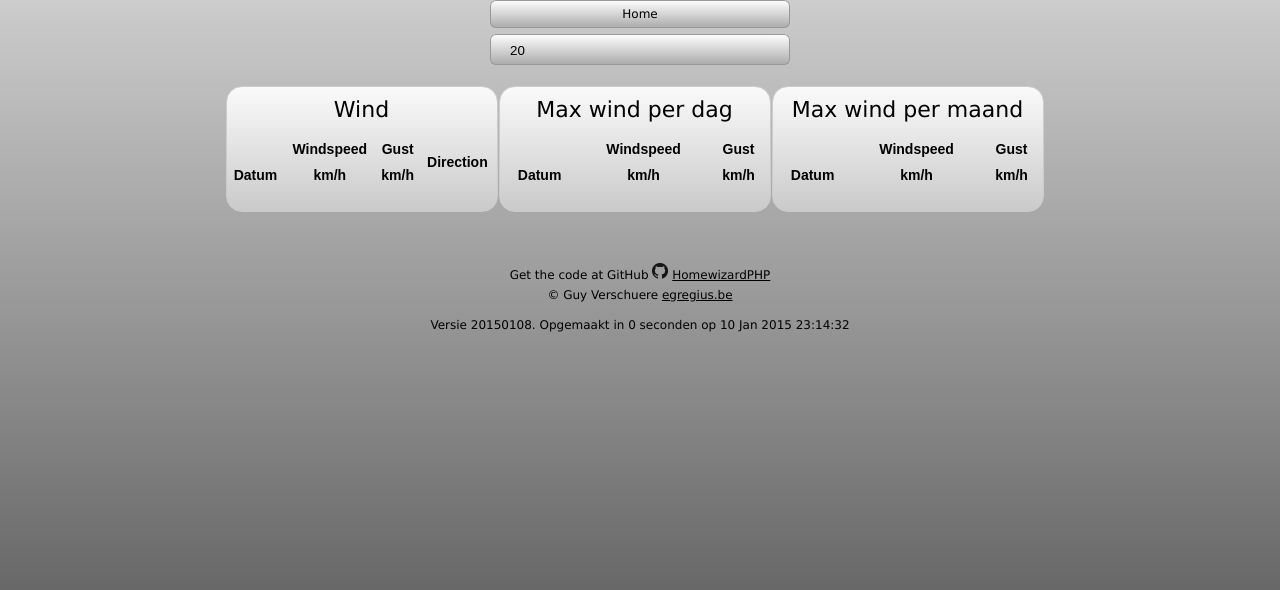
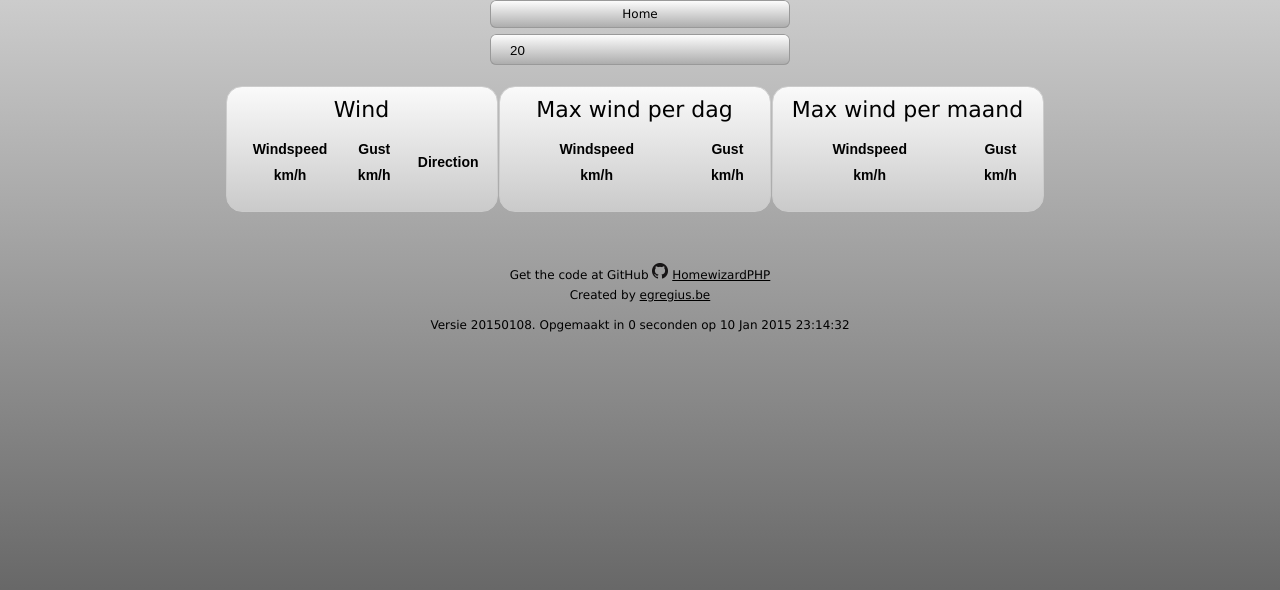
Before and after one commit to DavidVM1982/HomewizardPHP, a PHP site: page /wind.php in a window 1280 px wide. Shown: the top 590 px of the page. Run offline with PHP 8.4, Linux system fonts and the light colour scheme; data comes from the database, SQL or seed files in the repository; data that the repository does not hold is empty.

Commit message:
20150112

```diff
--- a/footer.php
+++ b/footer.php
@@ -3,7 +3,7 @@
 <br/>
 <!-- Please do not remove these lines -->
 Get the code at GitHub <a href="https://github.com/Egregius/HomewizardPHP" title="HomewizardPHP"><img src="images/GitHub.png" width="16" height="16"/></a> <a href="https://github.com/Egregius/HomewizardPHP" title="HomewizardPHP">HomewizardPHP</a> <br/><br/>
-&#169; Guy Verschuere <a href="http://egregius.be">egregius.be</a><br/><br/><br/>
+Created by <a href="http://egregius.be">egregius.be</a><br/><br/><br/>
 
 <?php
 $time = microtime();
--- a/wind.php
+++ b/wind.php
@@ -18,7 +18,7 @@ print '<option>20</option>
 <option>100000</option>
 </select>
 </form>
-<div class="isotope"><div class="item temprain"><h2>Wind</h2><table width="100%" align="center"><thead><tr><th valign="bottom">Datum</th><th>Windspeed<br/>km/h</th><th>Gust<br/>km/h</th><th>Direction</th></tr></thead><tbody>';
+<div class="isotope"><div class="item temprain"><h2>Wind</h2><table width="100%" align="center"><thead><tr><th></th><th>Windspeed<br/>km/h</th><th>Gust<br/>km/h</th><th>Direction</th></tr></thead><tbody>';
 while($row = $result->fetch_assoc()){
 	echo '<tr>
 	<td align="right" width="140px">'.date('d/m H:i', strtotime($row['timestamp'])).'</td>
@@ -31,7 +31,7 @@ $result->free();
 echo '</tbody></table></div>';
 $sql = "SELECT timestamp, max(wi) as maxwi, max(gu) maxgu FROM wind GROUP BY left(timestamp,10) ORDER BY timestamp DESC LIMIT 0,$limit";
 if(!$result = $db->query($sql)){ die('There was an error running the query [' . $db->error . ']');}
-echo '<div class="item temprain"><h2>Max wind per dag</h2><table width="100%" align="center"><thead><tr><th valign="bottom">Datum</th><th>Windspeed<br/>km/h</th><th>Gust<br/>km/h</th></tr></thead><tbody>';
+echo '<div class="item temprain"><h2>Max wind per dag</h2><table width="100%" align="center"><thead><tr><th></th><th>Windspeed<br/>km/h</th><th>Gust<br/>km/h</th></tr></thead><tbody>';
 while($row = $result->fetch_assoc()){
 	echo '<tr>
 	<td align="right">'.strftime("%a %e %b",strtotime($row['timestamp'])).'</td>
@@ -43,7 +43,7 @@ $result->free();
 echo '</tbody></table></div>';
 $sql = "SELECT timestamp, max(wi) as maxwi, max(gu) maxgu FROM wind GROUP BY left(timestamp,7) ORDER BY timestamp DESC LIMIT 0,$limit";
 if(!$result = $db->query($sql)){ die('There was an error running the query [' . $db->error . ']');}
-echo '<div class="item temprain"><h2>Max wind per maand</h2><table width="100%" align="center"><thead><tr><th valign="bottom">Datum</th><th>Windspeed<br/>km/h</th><th>Gust<br/>km/h</th></tr></thead><tbody>';
+echo '<div class="item temprain"><h2>Max wind per maand</h2><table width="100%" align="center"><thead><tr><th></th><th>Windspeed<br/>km/h</th><th>Gust<br/>km/h</th></tr></thead><tbody>';
 while($row = $result->fetch_assoc()){
 	echo '<tr>
 	<td align="right">'.strftime("%B %Y",strtotime($row['timestamp'])).'</td>
```
Also changed, not shown: index.php (+17 -5 lines).
